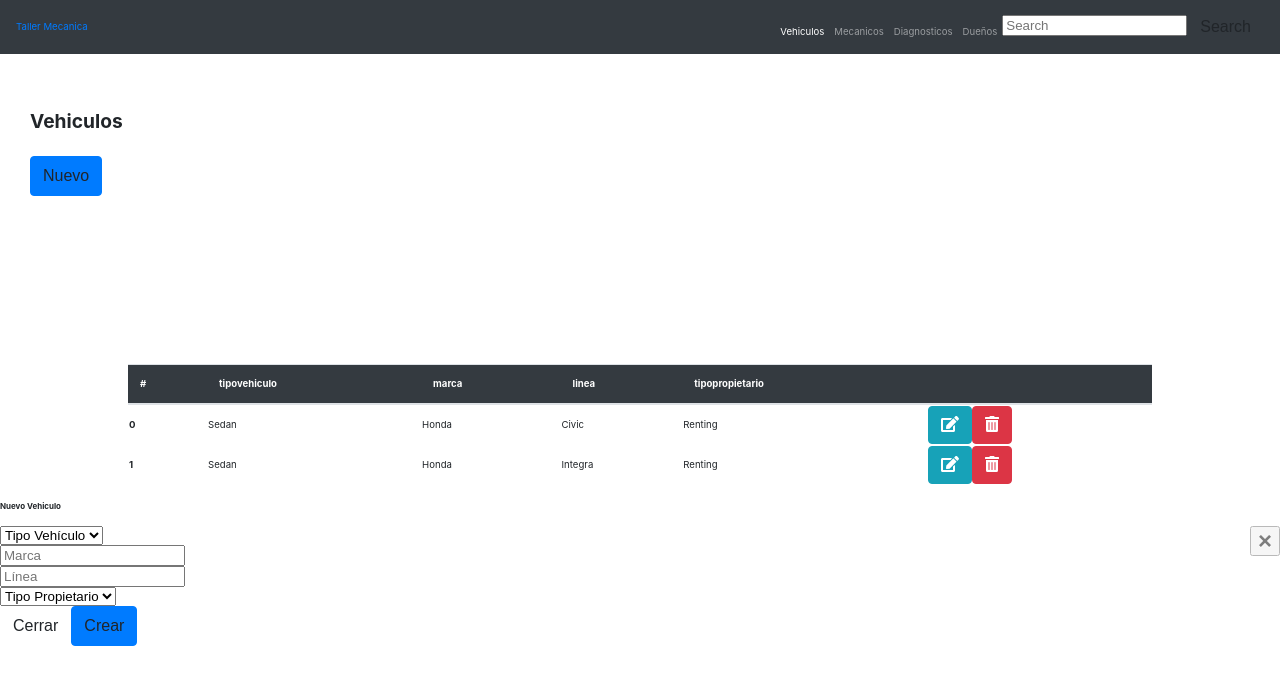
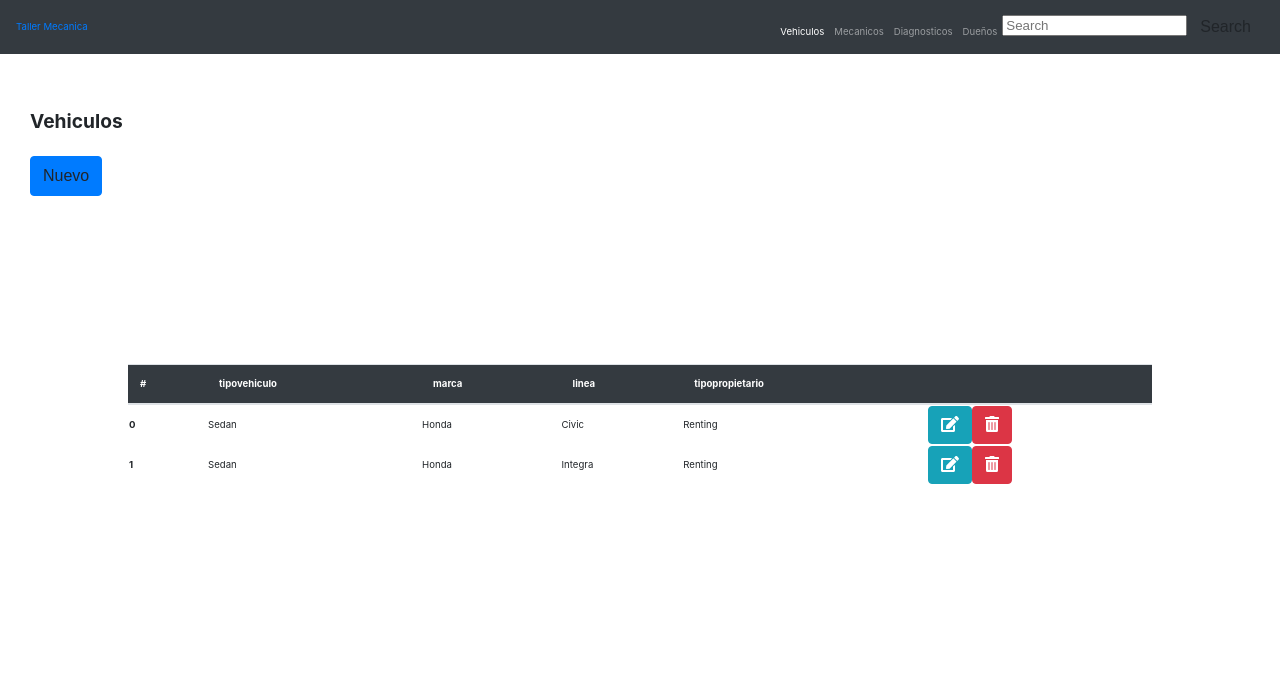
Before and after one commit to juliand123/taller-automotriz-bootcamp-javascript, a React (Create React App) app in the folder react-2/: page / in a window 1280 px wide. Shown: the top 684 px of the page. Built offline with nearby package versions, Linux system fonts and the light colour scheme.

Commit message:
dando estilo a la modal

```diff
--- a/react-2/src/Pagina.js
+++ b/react-2/src/Pagina.js
@@ -1,20 +1,37 @@
-import React from "react";
+import React, { Component } from "react";
 import Nav from "./componentes/Nav";
 import ActionsMenu from "./componentes/ActionsMenu";
 import Table from "./componentes/Table";
-import Modal from "./componentes/Modal"
+import Modal from "./componentes/Modal";
 
-function Vehiculos() {
+class Pagina extends Component {
+
+    constructor(props) {
+        super(props);
+        this.state = {
+            mostrarModal: false,
+        };
+    }
+
+    cambiarModal = () =>{
+        this.setState({ mostrarModal: !this.state.mostrarModal })
+    }
+
+//codigo del componente
+
+    //este metodo siempre debe ir de ultimo
+    render() {
         return (
             <>
                 <div className="container">
                     <Nav />
-                <ActionsMenu />
+                    <ActionsMenu cambiarModal={this.cambiarModal}  />
                     <Table />
-                <Modal />
+                    {this.state.mostrarModal && <Modal />}
                 </div>
             </>
         );
     }
+}
 
-export default Vehiculos;
+export default Pagina;
--- a/react-2/src/componentes/ActionsMenu/index.js
+++ b/react-2/src/componentes/ActionsMenu/index.js
@@ -2,7 +2,7 @@ import React, { useState } from "react";
 import "./ActionsMenu.css";
 import Alert from "../Alert";
 
-function ActionsMenu(){
+function ActionsMenu( {cambiarModal = () => {}}){
     const [mostrarAlerta, setMostrarAlerta] = useState(false);
     const alertSwitch = () => setMostrarAlerta(!mostrarAlerta)
     return (<div className="actions-menu">
@@ -13,11 +13,11 @@ function ActionsMenu(){
         className="btn btn-primary"
         data-toggle="modal"
         data-target="#exampleModal"
-        onClick = {alertSwitch}
+        onClick = {cambiarModal}
         >
             Nuevo
         </button>
-        {mostrarAlerta && <Alert alertSwitch={alertSwitch} />}
+
     </div>
 </div>
 );
--- a/react-2/src/componentes/Alert/index.js
+++ b/react-2/src/componentes/Alert/index.js
@@ -2,8 +2,7 @@
 import React from "react";
 import "./Alert.css";
 
-function Alert(props) {
- console.log(props);
+function Alert({alertSwitch = ()=>{}}) {
  return (<div className="alert alert-danger alert-dismissible fade show" role="alert">
         <strong>Opps!</strong> Algo esta muy mal, por favor vuelve a intentarlo!.
         <button
@@ -11,7 +10,7 @@ function Alert(props) {
             className="close"
             data-dismiss="alert"
             aria-label="Close"
-            onClick={props.alertSwitch}
+            onClick={alertSwitch}
         >
             <span aria-hidden="true">&times;</span>
         </button>
--- a/react-2/src/componentes/Modal.js
+++ /dev/null
@@ -1,72 +0,0 @@
-import React from "react";
-
-function Modal(){
-    return (
-<div
-            className="modal fade"
-            id="exampleModal"
-            tabindex="-1"
-            aria-labelledby="exampleModalLabel"
-            aria-hidden="true"
-            >
-                <div className="modal-dialog">
-                    <div className="modal-content">
-                        <div className="modal-header">
-                            <h5 className="modal-title" id="exampleModalLabel">Nuevo Vehiculo</h5>
-                            <button type="button" className="close" data-dismiss="modal" aria-label="Close">
-                                <span aria-hidden="true">&times;</span>
-                            </button>
-                        </div>
-                        <div className="modal-body">
-                            <form id="form">
-                                <input type="hidden" id="indice" />
-                                <div className="form-row">
-                                    <div className="col">
-                                        <select className="form-control" id="tipovehiculo">
-                                            <option>Tipo Vehículo</option>
-                                            <option>Sedan</option>
-                                            <option>Automovil</option>
-                                            <option>Camioneta</option>
-                                            <option>Crosover</option>
-                                            <option>Camion</option>
-                                            <option>Otro</option>
-                                        </select>
-                                    </div>
-                                </div>
-                                <div className="form-row">
-                                    <div className="col">
-                                        <input type="text" name="marca" id="marca" className="form-control" placeholder="Marca" />
-                                    </div>
-                                    <div className="col">
-                                        <input type="text" name="linea" id="linea" className="form-control" placeholder="Línea" />
-                                    </div>
-                                    <div className="col">
-                                        <select className="form-control" id="tipopropietario">
-                                            <option>Tipo Propietario</option>
-                                            <option>Propio</option>
-                                            <option>Renting</option>
-                                            <option>Leasing</option>
-                                            <option>Otro</option>
-                                        </select>
-                                    </div>
-                                </div>
-                            </form>
-                        </div>
-                        <div className="modal-footer">
-                            <button type="button"
-                            className="btn btn-secondary"
-                            data-dismiss="modal">Cerrar</button>
-                            <button type="button"
-                            className="btn btn-primary"
-                            data-dismiss="modal"
-                            id="btn-guardar">
-                                Crear
-                            </button>
-                        </div>
-                    </div>
-                </div>
-            </div>
-    );
-}
-
-export default Modal;
--- /dev/null
+++ b/react-2/src/componentes/Modal/Modal.css
@@ -0,0 +1,42 @@
+.modal {
+    position: fixed;
+    top: 0;
+    left: 0;
+    z-index: 1050;
+    width: 100%;
+    height: 100%;
+    overflow: hidden;
+    outline: 0;
+}
+
+
+
+.modal-backdrop.show {
+    opacity: .5;
+}
+
+.modal-backdrop {
+    position: fixed;
+    top: 0;
+    left: 0;
+    z-index: 1040;
+    width: 100vw;
+    height: 100vh;
+    background-color: #000;
+}
+
+.fade {
+    transition: opacity .15s linear;
+}
+
+.modal-dialog {
+    position: relative;
+    width: auto;
+    margin: .5rem;
+    pointer-events: none;
+}
+
+.modal-dialog {
+    max-width: 500px;
+    margin: 1.75rem auto;
+}
--- a/react-2/src/componentes/Modal/index.js
+++ b/react-2/src/componentes/Modal/index.js
@@ -1,8 +1,11 @@
 import React from "react";
 import ModalHeader from "./ModalHeader";
 import Select from "../Select";
+import "./Modal.css";
 function Modal() {
-    return (<div className="modal fade" id="exampleModal" tabindex="-1" aria-labelledby="exampleModalLabel" aria-hidden="true">
+    return (
+        <>
+    <div className="modal" id="exampleModal" tabindex="-1" aria-labelledby="exampleModalLabel" aria-hidden="true">
         <div className="modal-dialog">
             <div className="modal-content">
                 <ModalHeader />
@@ -34,6 +37,9 @@ function Modal() {
                 </div>
             </div>
         </div>
-    </div>);
+    </div>
+    <div class="modal-backdrop fade show"></div>
+    </>
+    );
 }
 export default Modal;
```
Lines whose indentation alone changed are shown as unchanged.
